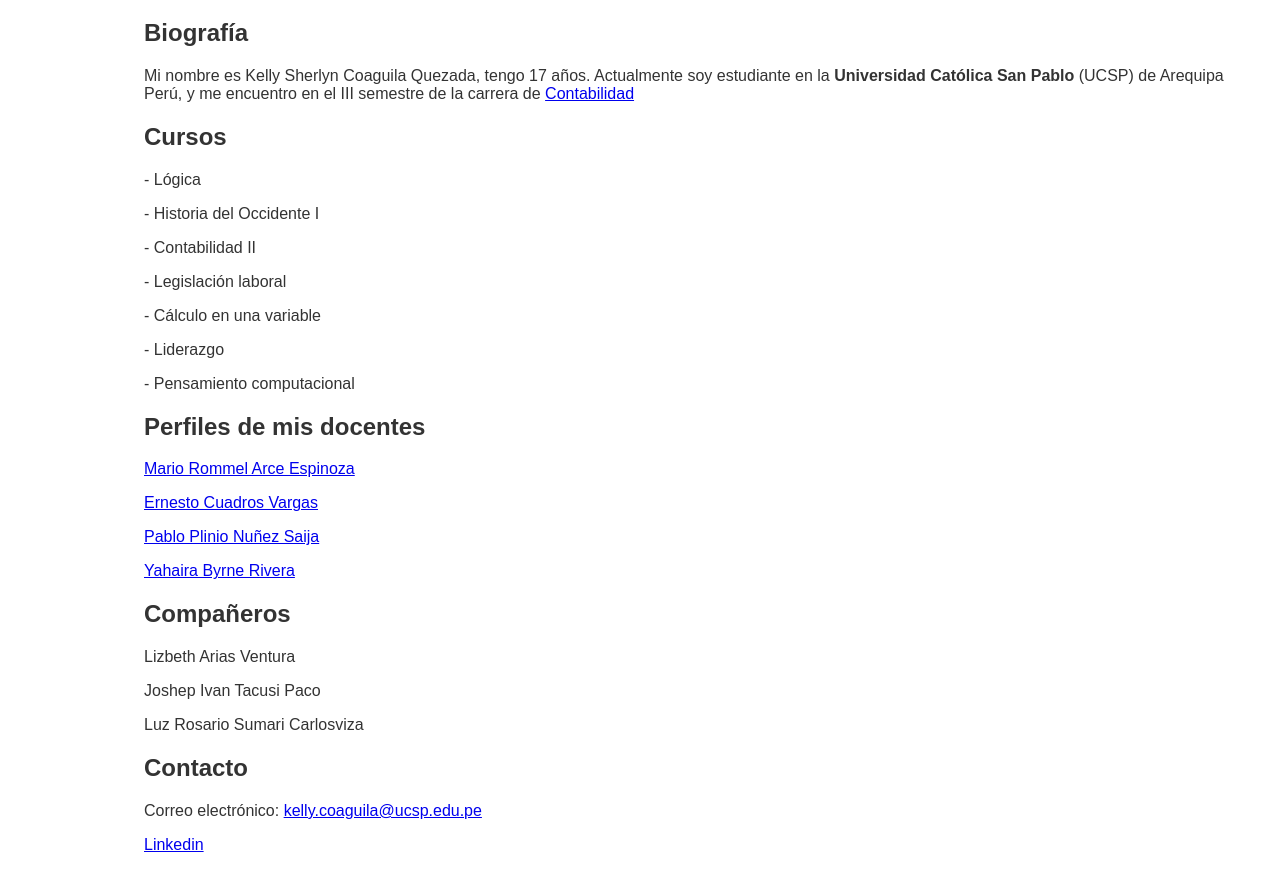
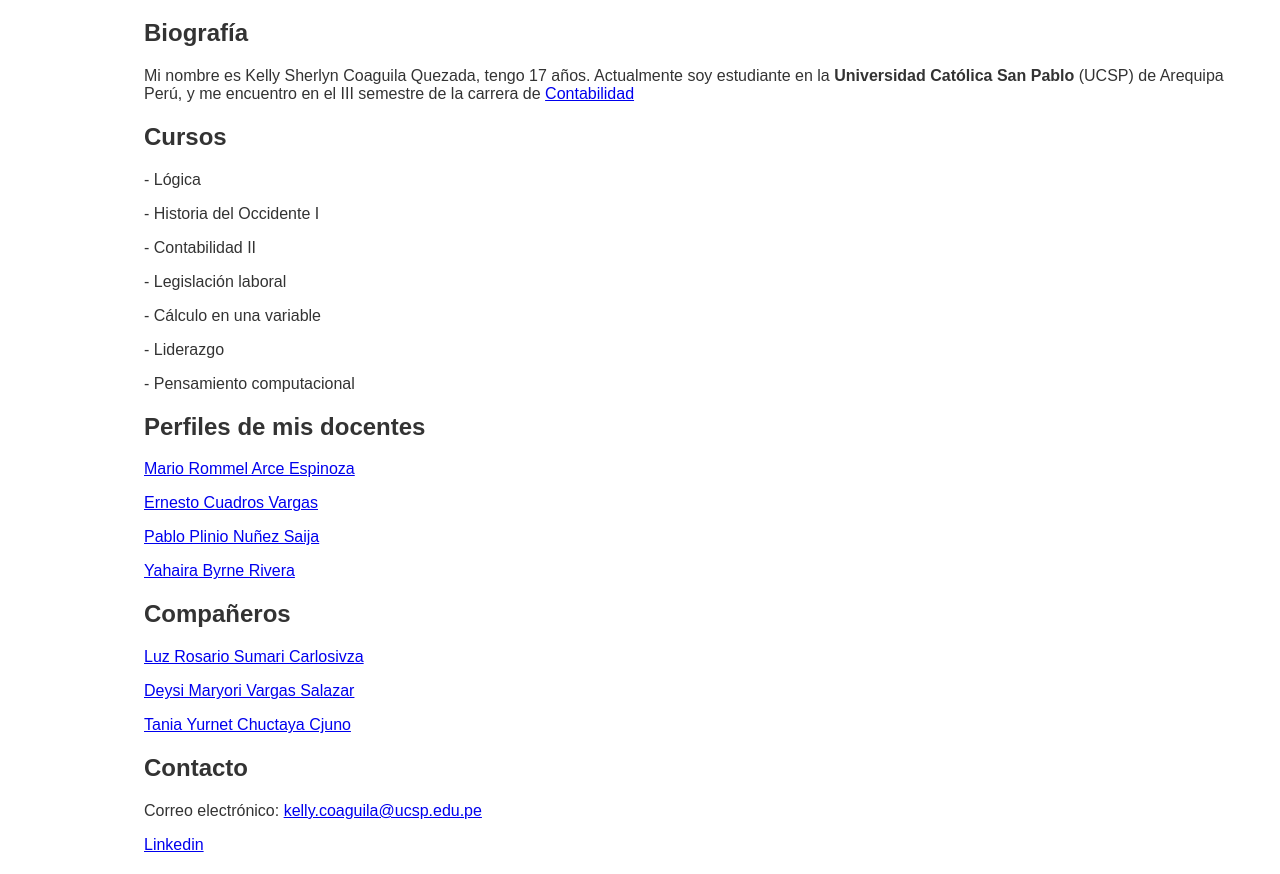
Before and after one commit to S-1018/Kelly-Coaguila-Quezada, a plain HTML site: page index.html in a window 1280 px wide. Shown: the part 161-1035 px from the top of the page. Drawn offline with Linux system fonts and the light colour scheme; files that its build step writes are made by us from their sources.

Commit message:
Add files via upload

```diff
--- a/index.html
+++ b/index.html
@@ -1,7 +1,6 @@
 <!DOCTYPE html>
 <html lang="es-PER">
 <head>
-    <meta name="google-site-verification" content="RjnFuqY5MTnwflhcnn3t8-kjrELtsPox0B-qOgDIMxA" />
     <meta charset="UTF-8">
     <meta http-equiv="X-UA-Compatible" content="IE=edge">
     <meta name="viewport" content="width=device-width, initial-scale=1.0">
@@ -46,9 +45,9 @@
     <p><a href="https://www.linkedin.com/in/pablo-nu%C3%B1ez-saija/"> Pablo Plinio Nuñez Saija</a></p>
     <p><a href="https://www.linkedin.com/in/yahaira-byrne-rivera-274201221/"> Yahaira Byrne Rivera </a></p>
     <h2>Compañeros</h2>
-    <p>Lizbeth Arias Ventura</p>
-    <P>Joshep Ivan Tacusi Paco</P>
-    <p>Luz Rosario Sumari Carlosviza</p>
+    <p><a href="https://luz-sum.github.io/Luz-Rosario-Sumari-Carlosviza/"> Luz Rosario Sumari Carlosivza</a></p>
+    <p><a href="https://deysi85.github.io/-Deysi-Maryori-Vargas-Salazar./"> Deysi Maryori Vargas Salazar</a></p>
+    <p><a href="https://taniayurn.github.io/Tania-Yurnet-Chuctaya-Cjuno/"> Tania Yurnet Chuctaya Cjuno</a></p>
     <h2>Contacto</h2>
     <P>Correo electrónico: <a href="mailto:kelly.coaguila@ucsp.edu.pe">kelly.coaguila@ucsp.edu.pe</a></P>
     <p><a href="https://www.linkedin.com/in/sherlyn-coaguila-quezada-b780b834b/"> Linkedin</a></p>
```
